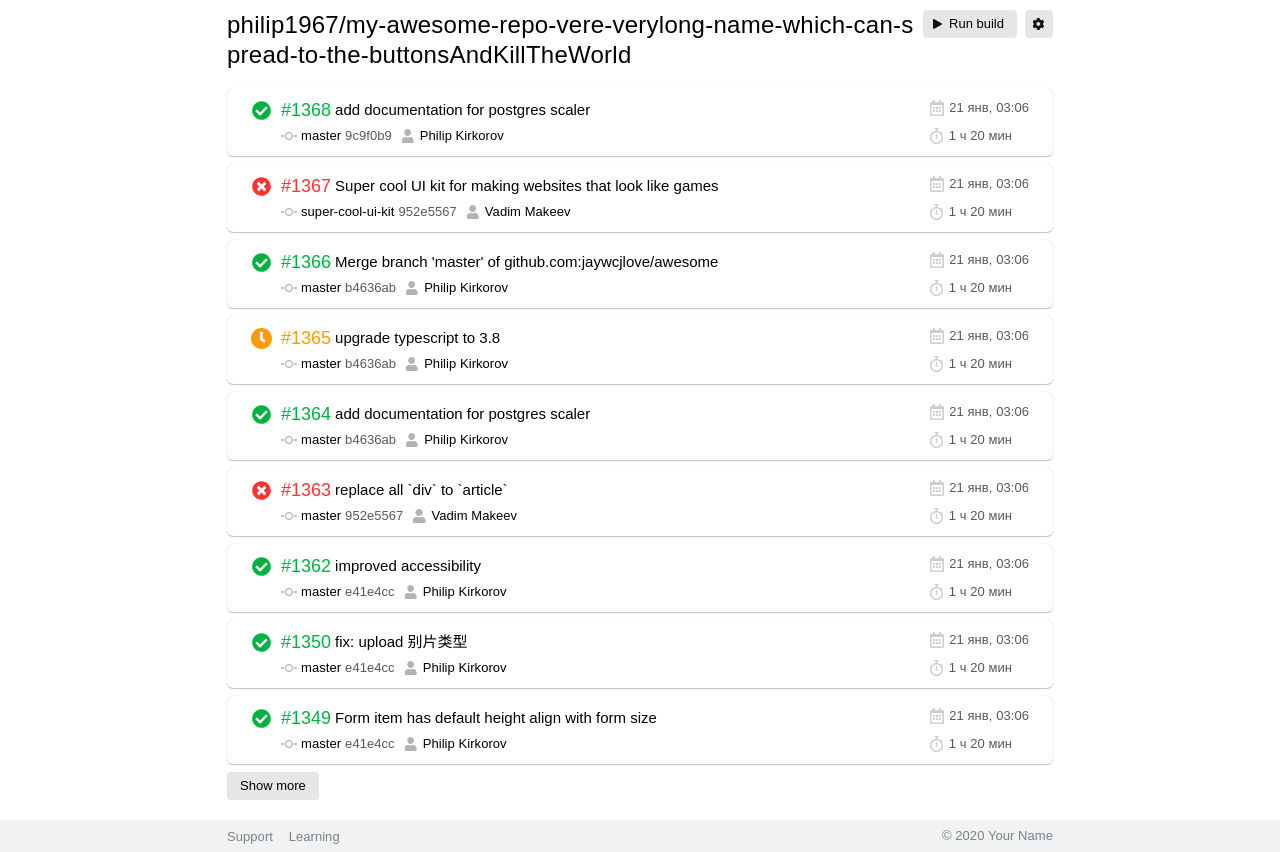
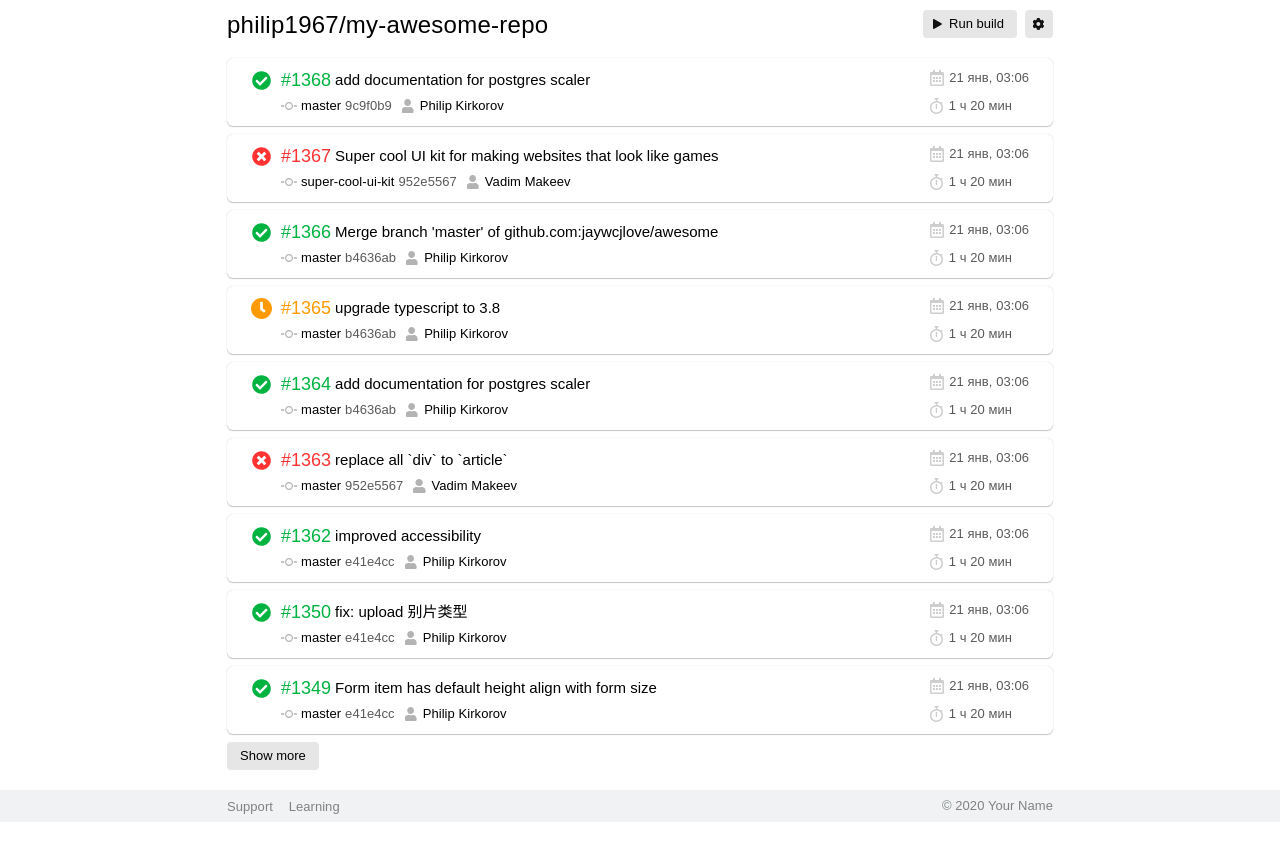
Before and after one commit to georgiylityagin/shri-2020-home-task-01, a website built with webpack: page build/build-history.html in a window 1280 px wide. After the commit the page ends 822 px from the top, so only its background shows below. Built offline with nearby package versions, Linux system fonts and the light colour scheme; a web font is replaced by a local one.

Commit message:
Исправления

```diff
--- a/build/build-history.html
+++ b/build/build-history.html
@@ -12,8 +12,7 @@
     <div class="header">
       <div class="header__content container container_distribute_between">
         <div class="header__header-title header__header-title_type_2 text">
-          <!-- philip1967/my-awesome-repo -->
-          philip1967/my-awesome-repo-vere-verylong-name-which-can-spread-to-the-buttonsAndKillTheWorld
+          philip1967/my-awesome-repo
         </div>
         <div class="header__button-group">
           <a href="./build-details.html" class="header__button">
```
